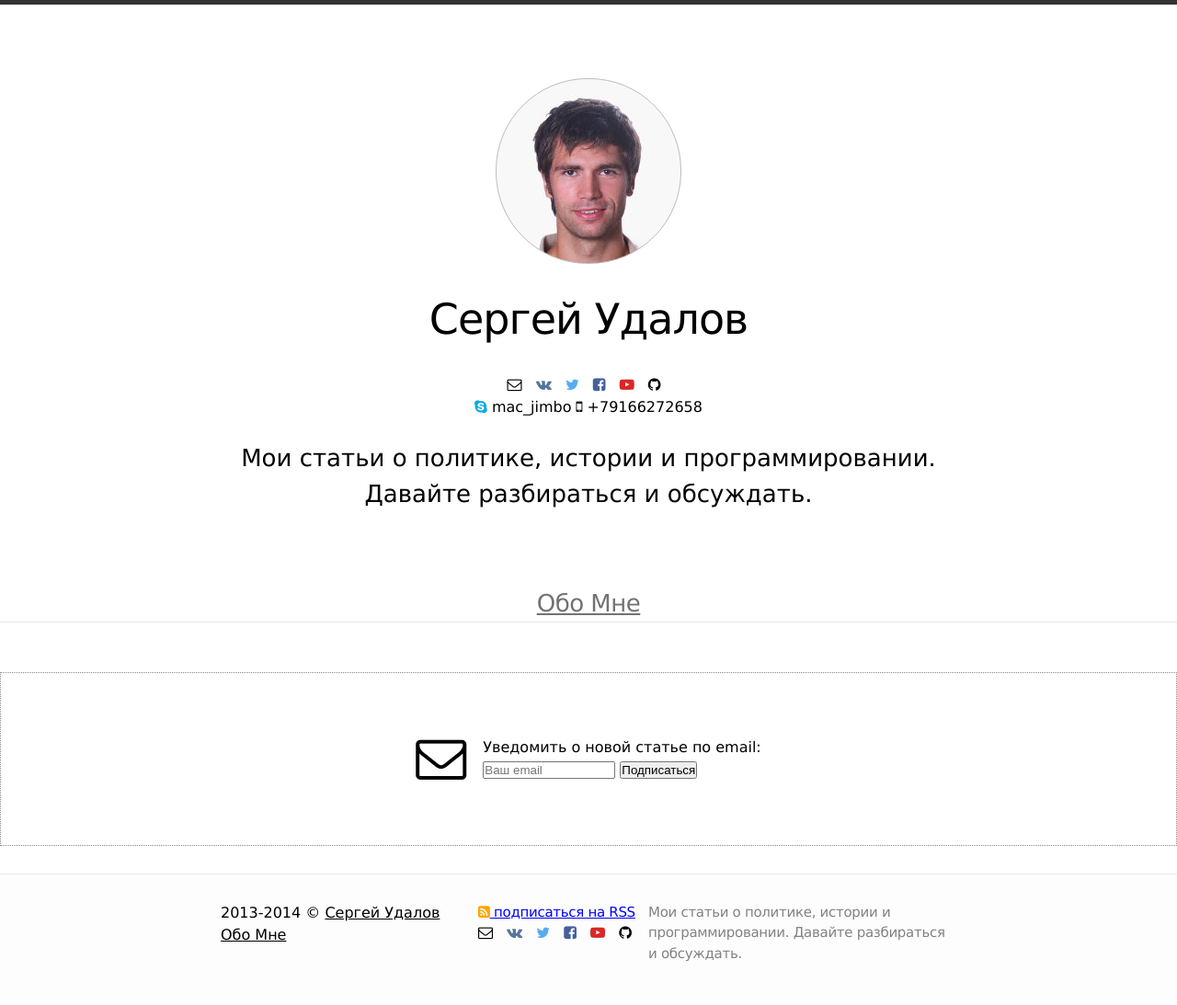
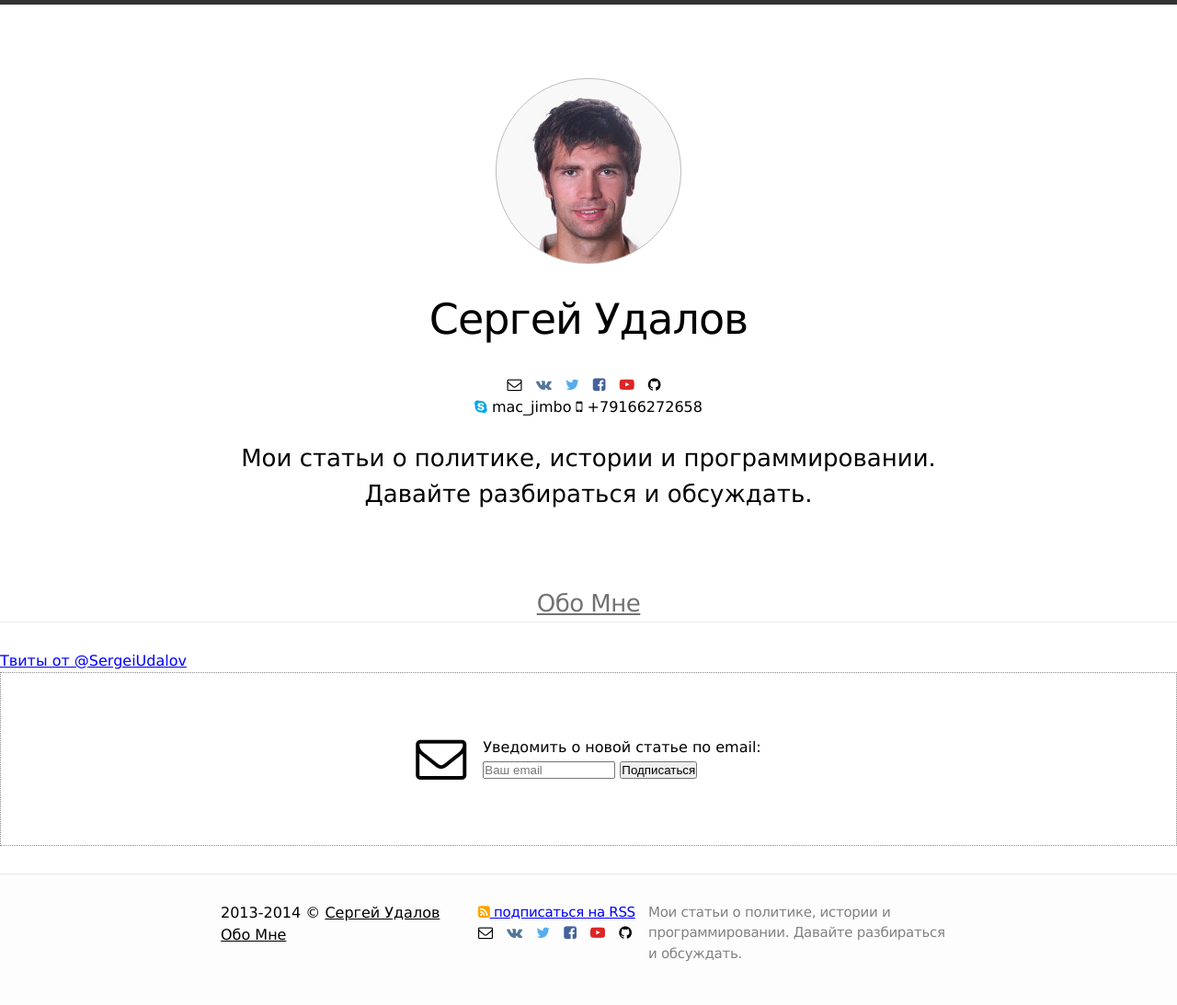
Before and after one commit to sergio-fry/blog, a Jekyll site: the page built from index.html, in a window 1280 px wide. Shown: the whole page at 92% size. Built offline with Jekyll 4.4.1, drawn with Linux system fonts in a browser that asks for light colours; nearby versions of some CDN libraries; a script that is not in the unit is left out; comment, search, counter and statistics services are not loaded; part of the change alters nothing that is shown.

Commit message:
twiiter на главной

```diff
--- a/index.html
+++ b/index.html
@@ -9,31 +9,5 @@ layout: default
   </center>
 </div>
 
-<script src="/js/jquery.min.js"></script>
-<script src="/js/doT.min.js"></script>
-<script src="/js/moment-with-locales.min.js"></script>
-<script src="/js/jquery.socialfeed.js"></script>
-
-<script>
-  $(document).ready(function(){
-    $('.social-feed-container').socialfeed({
-      template: "/js/socialfeed/template.txt",
-      vk: {
-        accounts: ['@143148639'],
-        limit: 8,
-        source: 'all'
-      },
-      length:400,
-      show_media:true,
-      // Moderation function - if returns false, template will have class hidden
-      moderation: function(content){
-        return  (content.text) ? content.text.indexOf('fuck') == -1 : true;
-      },
-      //update_period: 5000,
-      // When all the posts are collected and displayed - this function is evoked
-      callback: function(){
-        console.log('all posts are collected');
-      }
-    });
-  });
-</script>
+<a class="twitter-timeline"  href="https://twitter.com/SergeiUdalov" data-widget-id="373367129795342336">Твиты от @SergeiUdalov</a>
+<script>!function(d,s,id){var js,fjs=d.getElementsByTagName(s)[0],p=/^http:/.test(d.location)?'http':'https';if(!d.getElementById(id)){js=d.createElement(s);js.id=id;js.src=p+"://platform.twitter.com/widgets.js";fjs.parentNode.insertBefore(js,fjs);}}(document,"script","twitter-wjs");</script>
```
